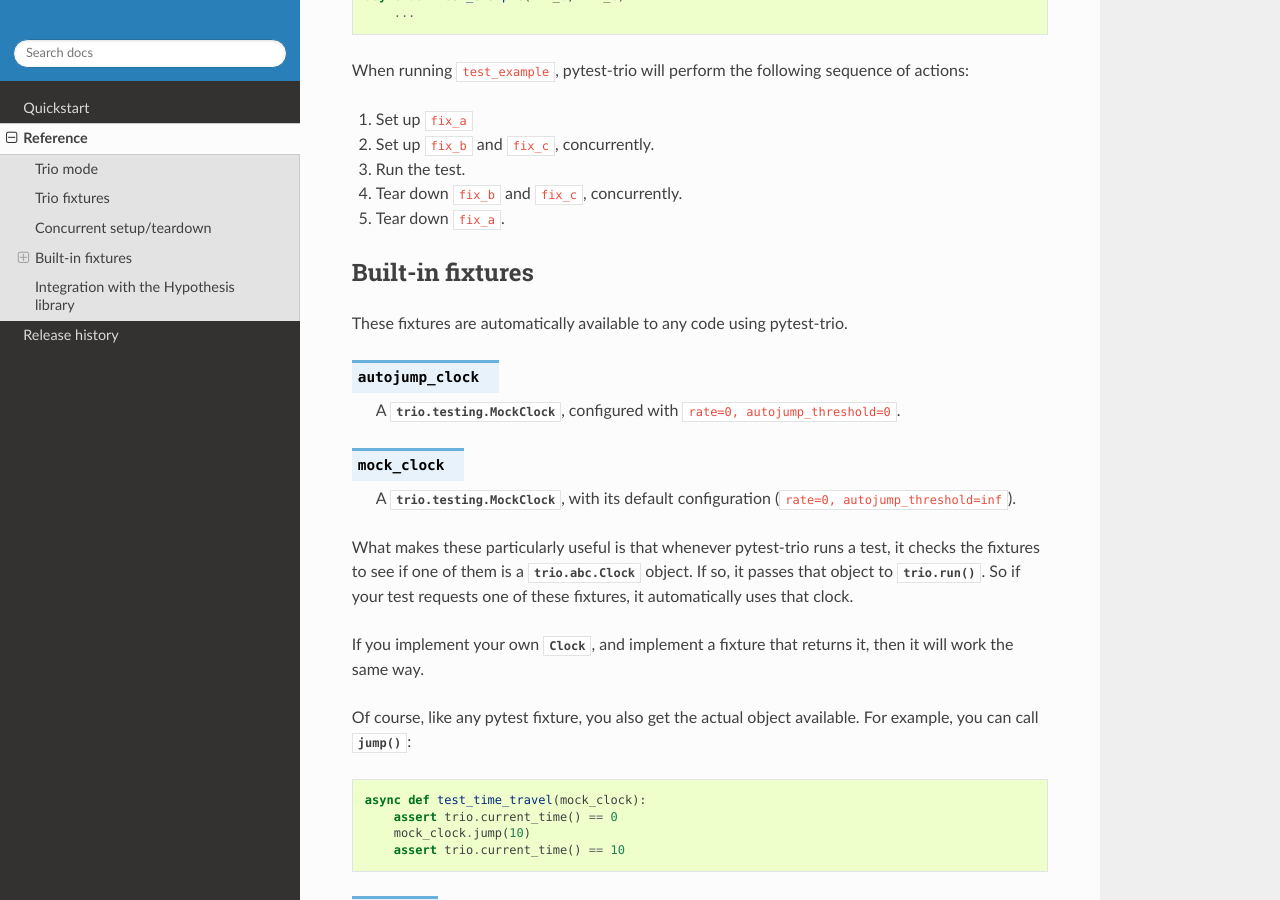
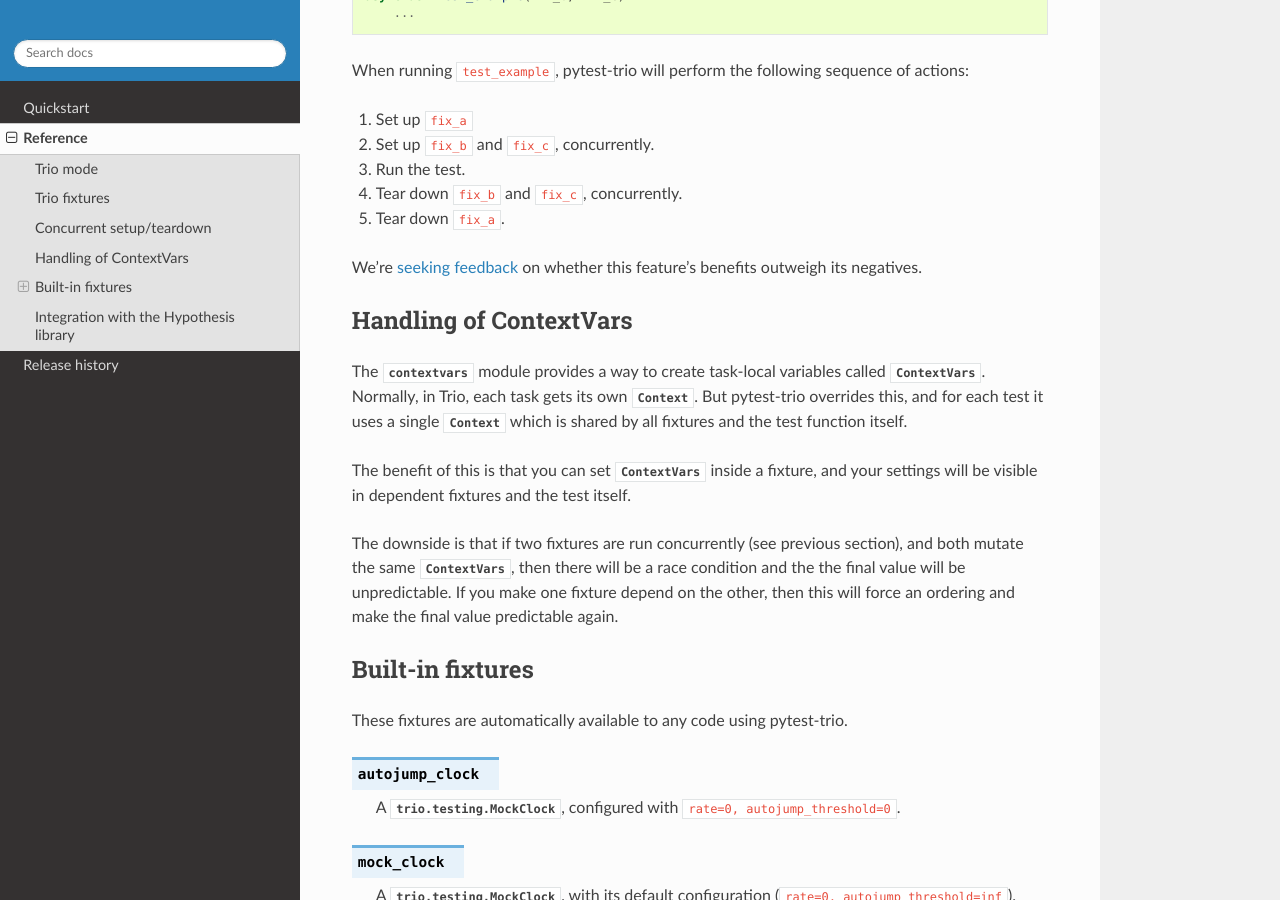
Before and after one commit to python-trio/pytest-trio, a Sphinx documentation site: the page built from docs/source/reference.rst, in a window 1280 px wide and 900 px high, scrolled down 2444 px. Built offline with Sphinx 7.4.7 and the Read the Docs theme 2.0.0, drawn with Linux system fonts in a browser that asks for light colours; the version number could not be read and is left out.

Commit message:
Add docs for ContextVar support

```diff
--- a/docs/source/reference.rst
+++ b/docs/source/reference.rst
@@ -141,6 +141,32 @@ sequence of actions:
 4. Tear down ``fix_b`` and ``fix_c``, concurrently.
 5. Tear down ``fix_a``.
 
+We're `seeking feedback
+<https://github.com/python-trio/pytest-trio/issues/57>`__ on whether
+this feature's benefits outweigh its negatives.
+
+
+Handling of ContextVars
+-----------------------
+
+The :mod:`contextvars` module provides a way to create task-local
+variables called :class:`~contextvars.ContextVars`. Normally, in Trio,
+each task gets its own :class:`~contextvars.Context`. But pytest-trio
+overrides this, and for each test it uses a single
+:class:`~contextvars.Context` which is shared by all fixtures and the
+test function itself.
+
+The benefit of this is that you can set
+:class:`~contextvars.ContextVars` inside a fixture, and your settings
+will be visible in dependent fixtures and the test itself.
+
+The downside is that if two fixtures are run concurrently (see
+previous section), and both mutate the same
+:class:`~contextvars.ContextVars`, then there will be a race condition
+and the the final value will be unpredictable. If you make one fixture
+depend on the other, then this will force an ordering and make the
+final value predictable again.
+
 
 Built-in fixtures
 -----------------
```
Also changed, not shown: docs/source/index.rst (+11 -4 lines).
